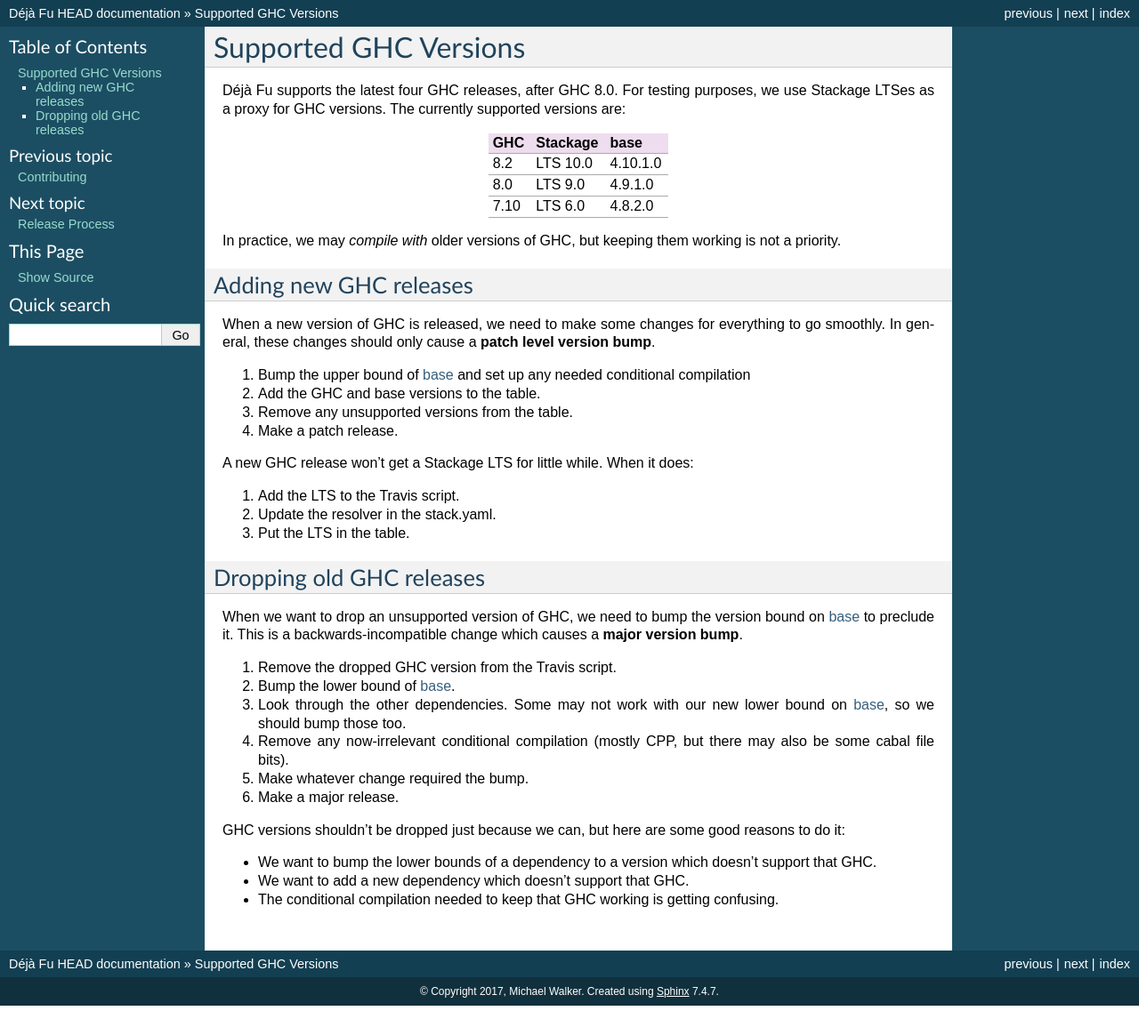
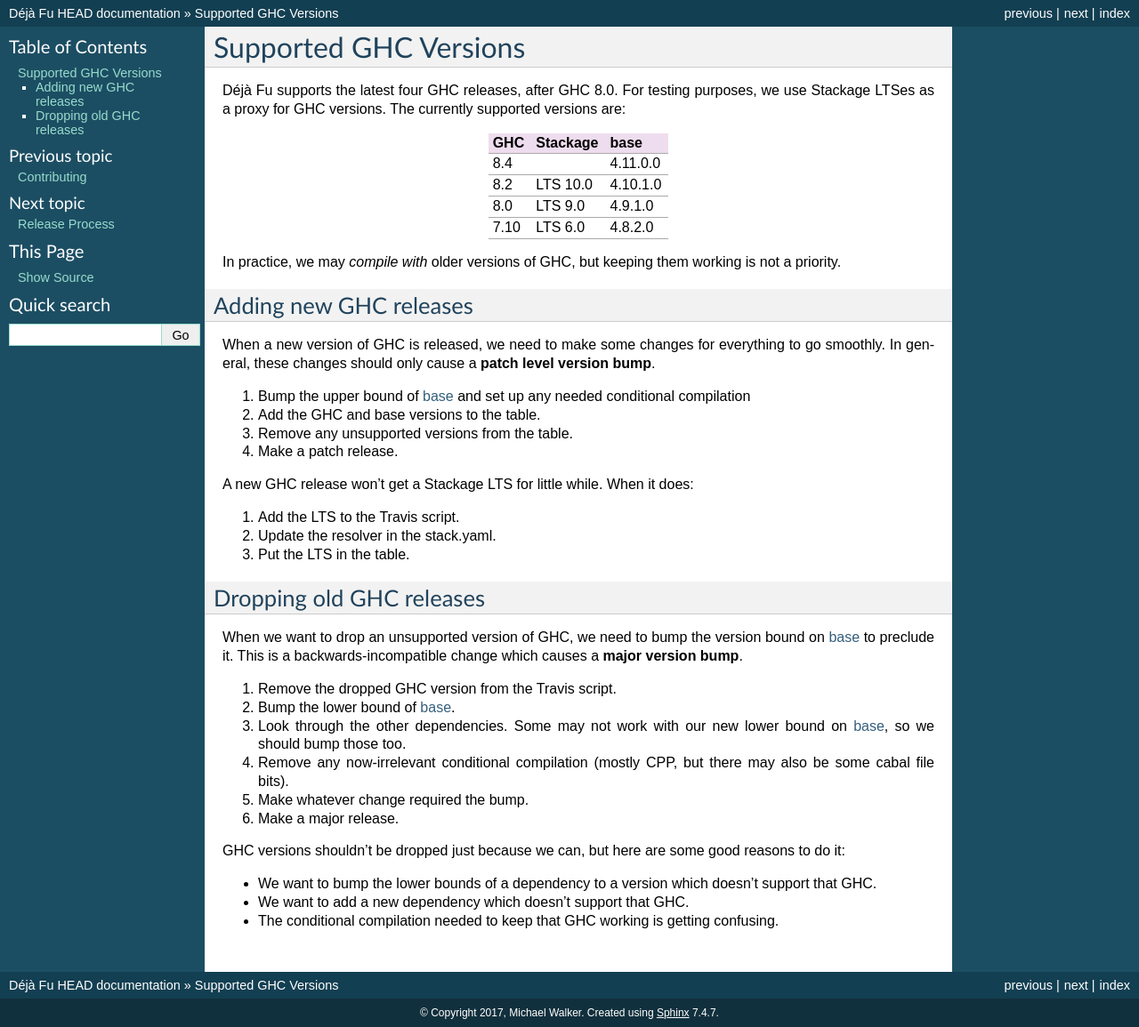
Before and after one commit to barrucadu/dejafu, a Sphinx documentation site: the page built from doc/ghc.rst, in a window 1280 px wide. Shown: the whole page at 89% size. Built offline with Sphinx 7.4.7, drawn with Linux system fonts in a browser that asks for light colours; before the commit the page ends 1131 px from its top, so only the background shows below that.

Commit message:
Mark GHC 8.4 as officially supported

```diff
--- a/doc/ghc.rst
+++ b/doc/ghc.rst
@@ -8,6 +8,7 @@
 .. csv-table::
    :header: "GHC", "Stackage", "base"
 
+   "8.4",  "",         "4.11.0.0"
    "8.2",  "LTS 10.0", "4.10.1.0"
    "8.0",  "LTS 9.0",  "4.9.1.0"
    "7.10", "LTS 6.0",  "4.8.2.0"
```
Also changed, not shown: .travis.yml.
